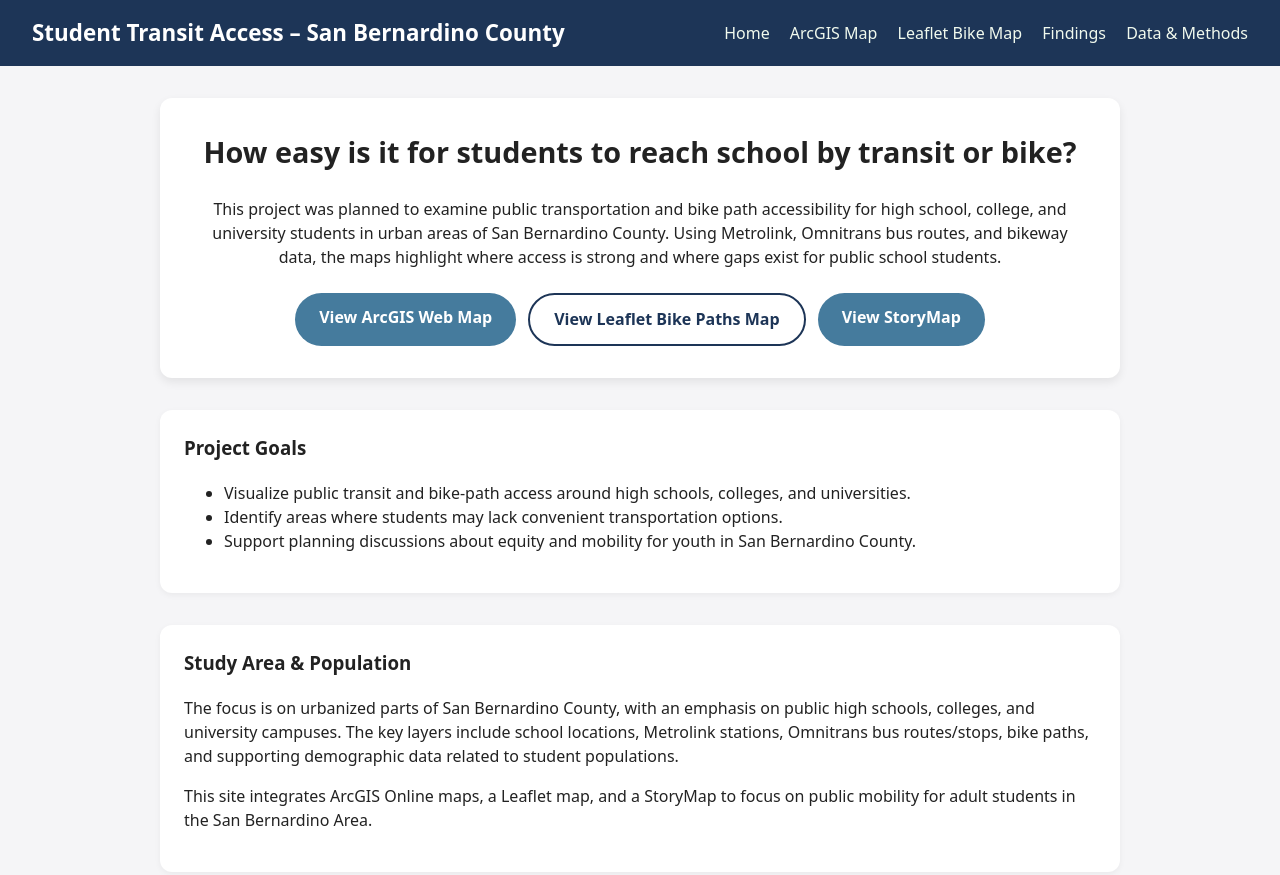
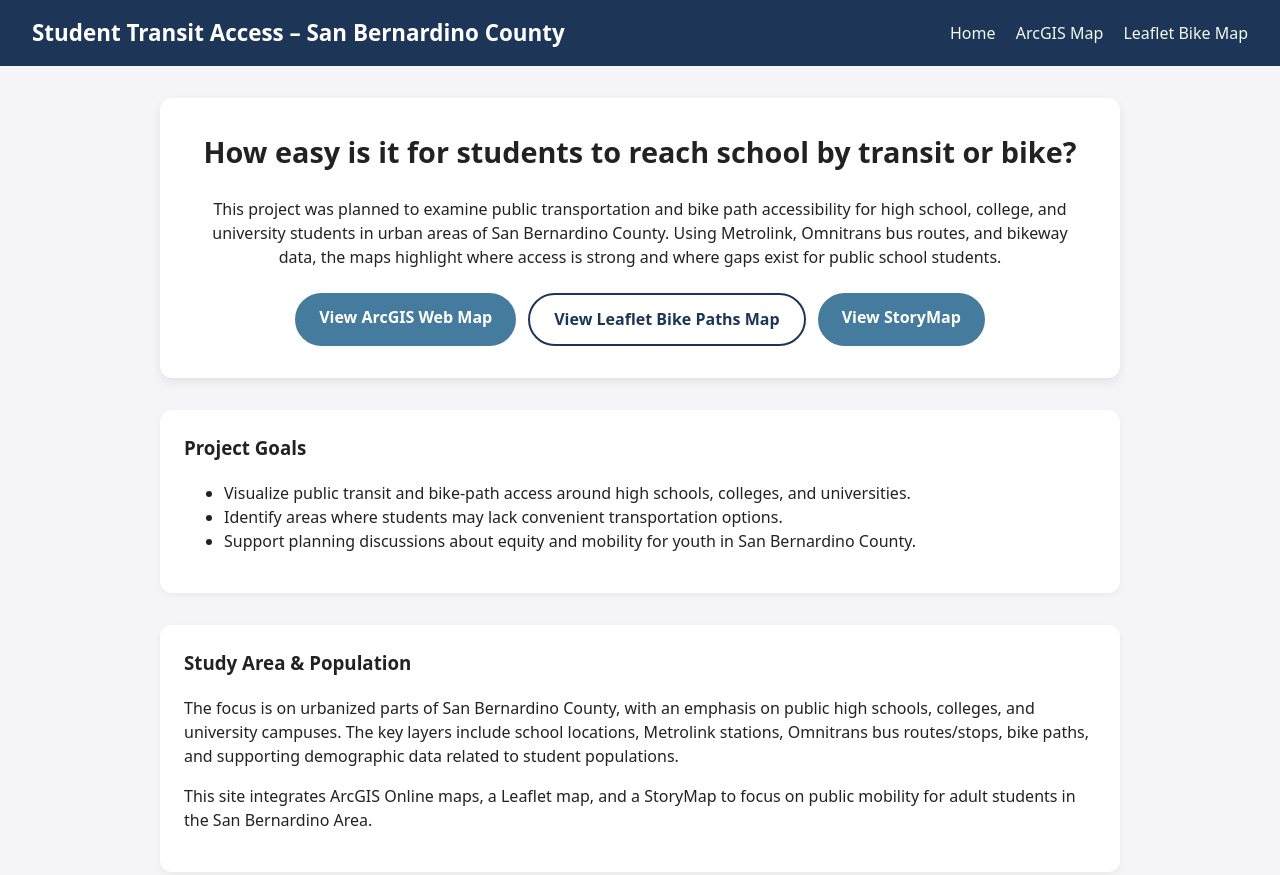
Before and after one commit to AaronReed2025/gis661finalproject, a plain HTML site: page index.html in a window 1280 px wide. Shown: the top 875 px of the page. Drawn offline with Linux system fonts and the light colour scheme.

Commit message:
Add files via upload

```diff
--- a/index.html
+++ b/index.html
@@ -104,12 +104,11 @@
   <header>
     <h1>Student Transit Access – San Bernardino County</h1>
     <nav>
-      <a href="index.html">Home</a>
-      <a href="map.html">ArcGIS Map</a>
-      <a href="leaflet.html">Leaflet Bike Map</a>
-      <a href="analysis.html">Findings</a>
-      <a href="data.html">Data &amp; Methods</a>
-    </nav>
+      <nav>
+  <a href="index.html">Home</a>
+  <a href="map.html">ArcGIS Map</a>
+  <a href="leaflet.html">Leaflet Bike Map</a>
+</nav>
   </header>
 
   <main>
```
